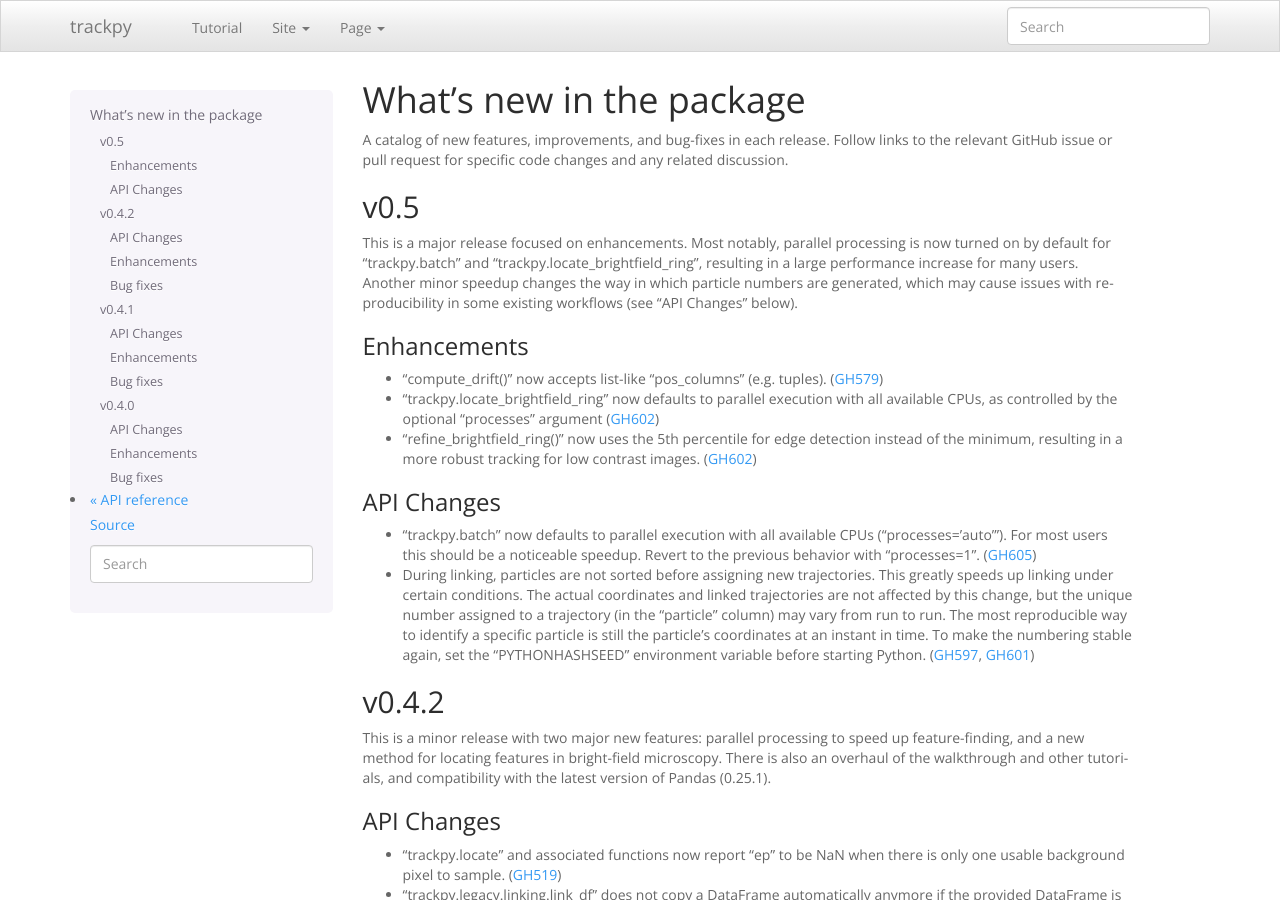
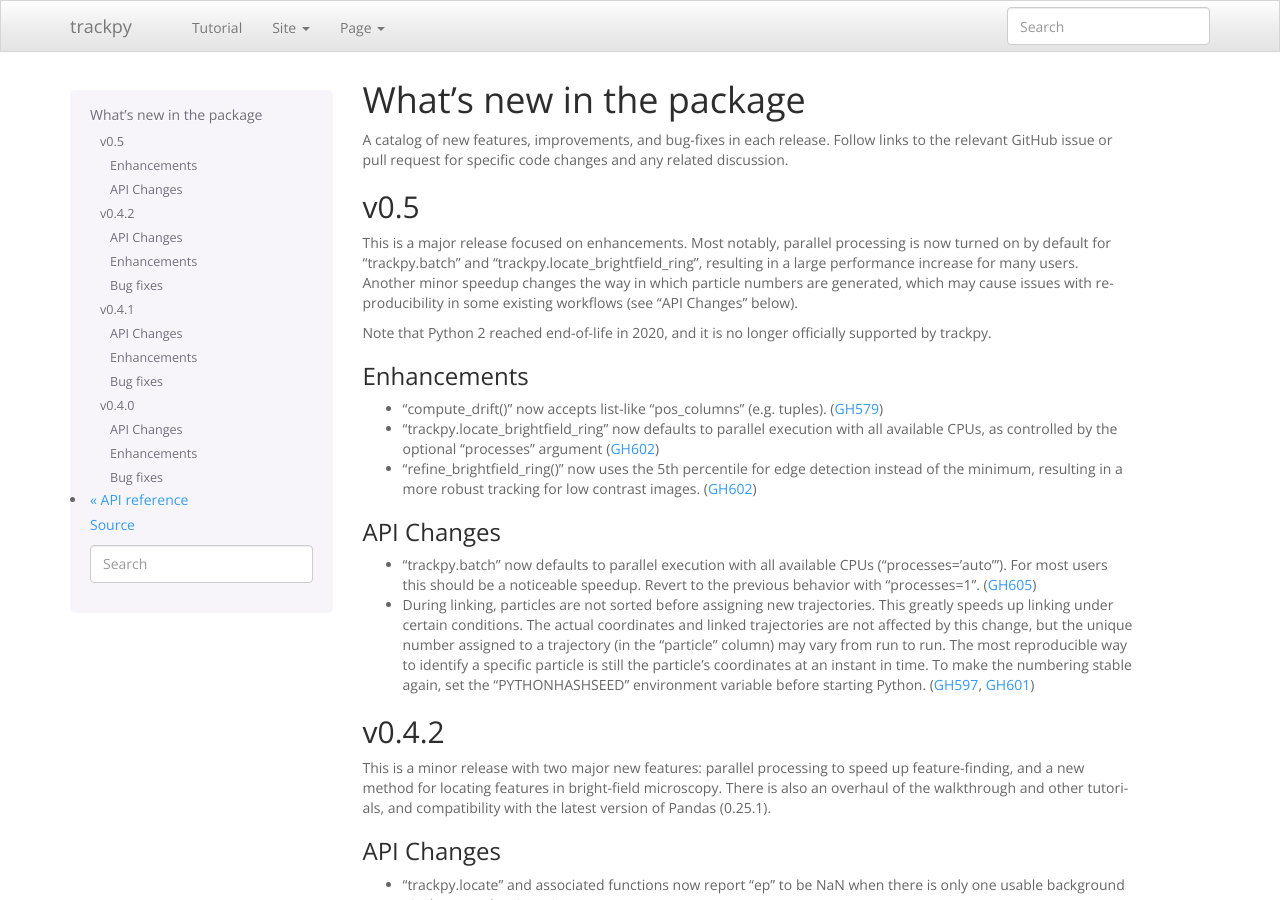
Before and after one commit to soft-matter/trackpy, a Sphinx documentation site: the page built from doc/whatsnew.rst, in a window 1280 px wide and 900 px high. Built offline with Sphinx 7.4.7, drawn with Linux system fonts in a browser that asks for light colours; pages that are not in the unit, such as notebooks, are missing from menus; the version number could not be read and is left out.

Commit message:
BLD: Drop Python 2 tests; update "legacy" environments

```diff
--- a/appveyor.yml
+++ b/appveyor.yml
@@ -1,10 +1,6 @@
 environment:
 
   matrix:
-
-    - PYTHON: "C:\\Miniconda"
-      PYTHON_VERSION: "2.7"
-      DEPS: "numpy=1.13.1 scipy=0.19.1 matplotlib=2.0.2 pillow=4.2.1 pandas=0.20.3 scikit-image=0.13.0 pytables numba=0.35.0 scikit-learn=0.19.0 pyyaml"
 
     - PYTHON: "C:\\Miniconda37-x64"
       PYTHON_VERSION: "3.7"
--- a/doc/releases/v0.5.txt
+++ b/doc/releases/v0.5.txt
@@ -8,6 +8,8 @@
 are generated, which may cause issues with reproducibility in some existing
 workflows (see "API Changes" below).
 
+Note that Python 2 reached end-of-life in 2020, and it is no longer officially
+supported by trackpy.
 
 Enhancements
 ~~~~~~~~~~~~
```
Also changed, not shown: .travis.yml.
